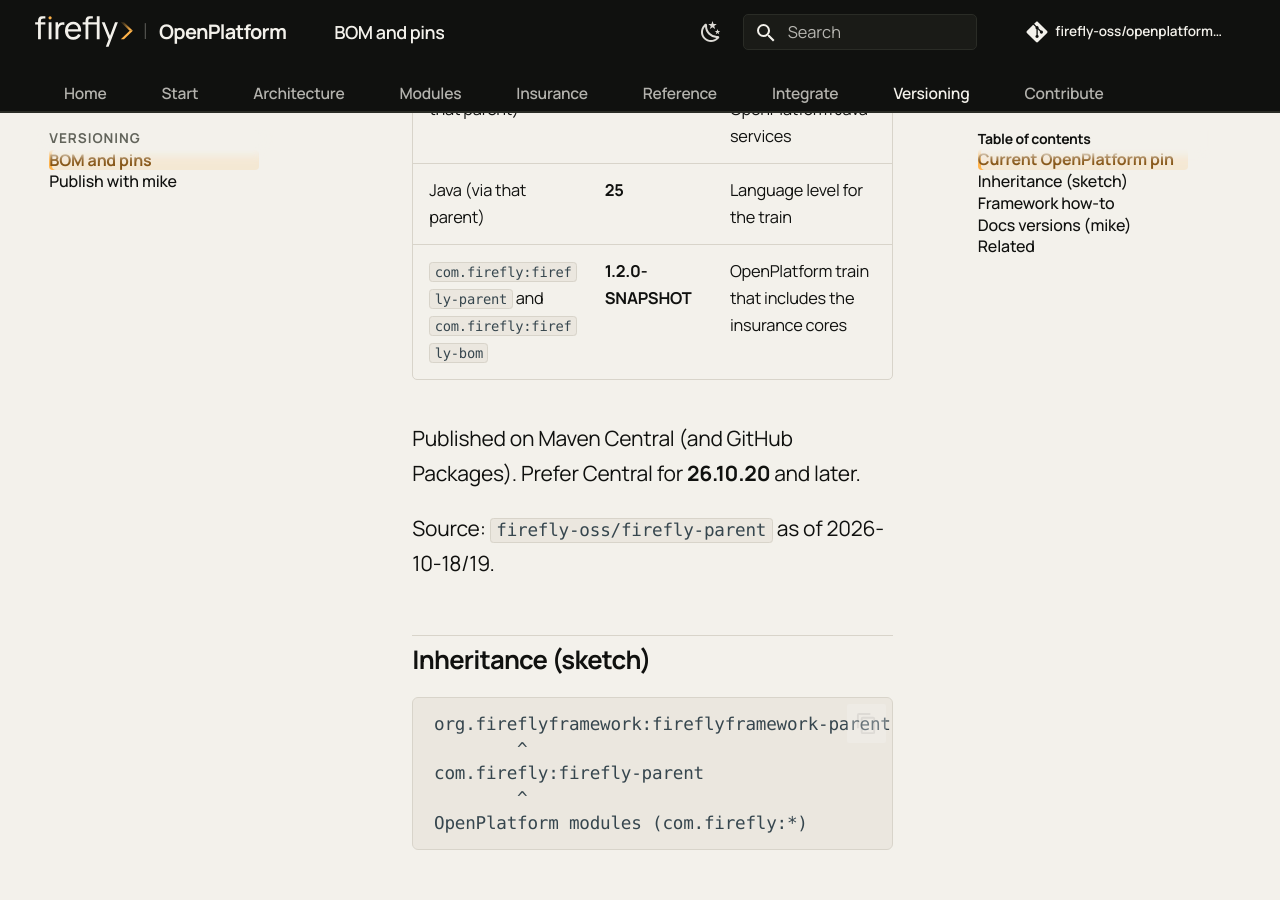
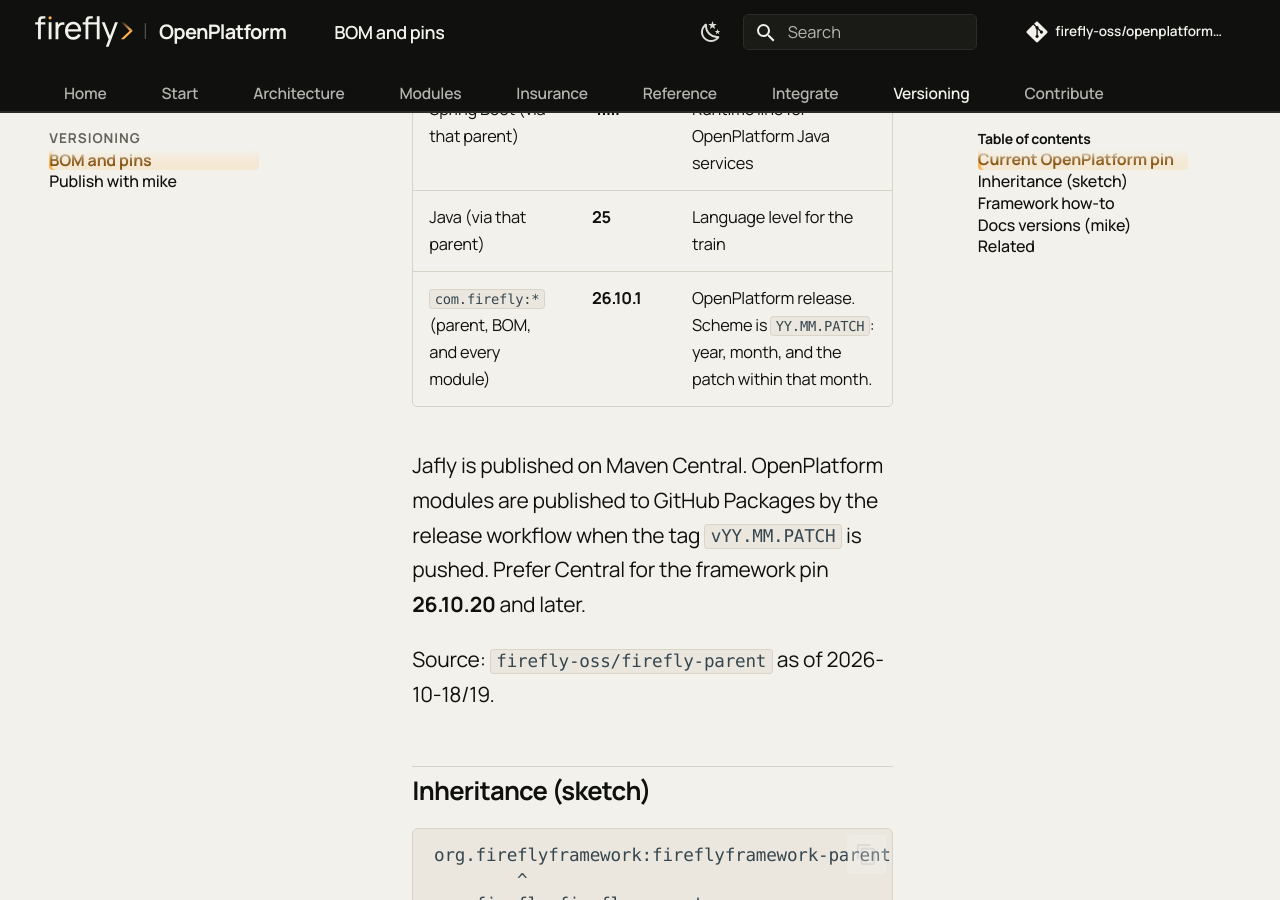
Before and after one commit to firefly-oss/openplatform-docs, an MkDocs documentation site: the page built from docs/versioning/bom.md, in a window 1280 px wide and 900 px high, scrolled down 815 px. Built offline with MkDocs 1.6.1 and Material for MkDocs 9.7.7, drawn with Linux system fonts in a browser that asks for light colours; comment, search, counter and statistics services are not loaded.

Commit message:
Release OpenPlatform 26.10.1.
Use YY.MM.PATCH for firefly-oss. Jafly stays on 26.10.20 from Maven Central.

```diff
--- a/docs/versioning/bom.md
+++ b/docs/versioning/bom.md
@@ -11,9 +11,9 @@
 | `fireflyframework.bom.version` (in `firefly-parent`) | **26.10.20** | Pin inherited by OpenPlatform modules |
 | Spring Boot (via that parent) | **4.1.1** | Runtime line for OpenPlatform Java services |
 | Java (via that parent) | **25** | Language level for the train |
-| `com.firefly:firefly-parent` and `com.firefly:firefly-bom` | **1.2.0-SNAPSHOT** | OpenPlatform train that includes the insurance cores |
+| `com.firefly:*` (parent, BOM, and every module) | **26.10.1** | OpenPlatform release. Scheme is `YY.MM.PATCH`: year, month, and the patch within that month. |
 
-Published on Maven Central (and GitHub Packages). Prefer Central for **26.10.20** and later.
+Jafly is published on Maven Central. OpenPlatform modules are published to GitHub Packages by the release workflow when the tag `vYY.MM.PATCH` is pushed. Prefer Central for the framework pin **26.10.20** and later.
 
 Source: `firefly-oss/firefly-parent` as of 2026-10-18/19.
 
```
Also changed, not shown: docs/insurance/index.md (+1 -1 lines).
